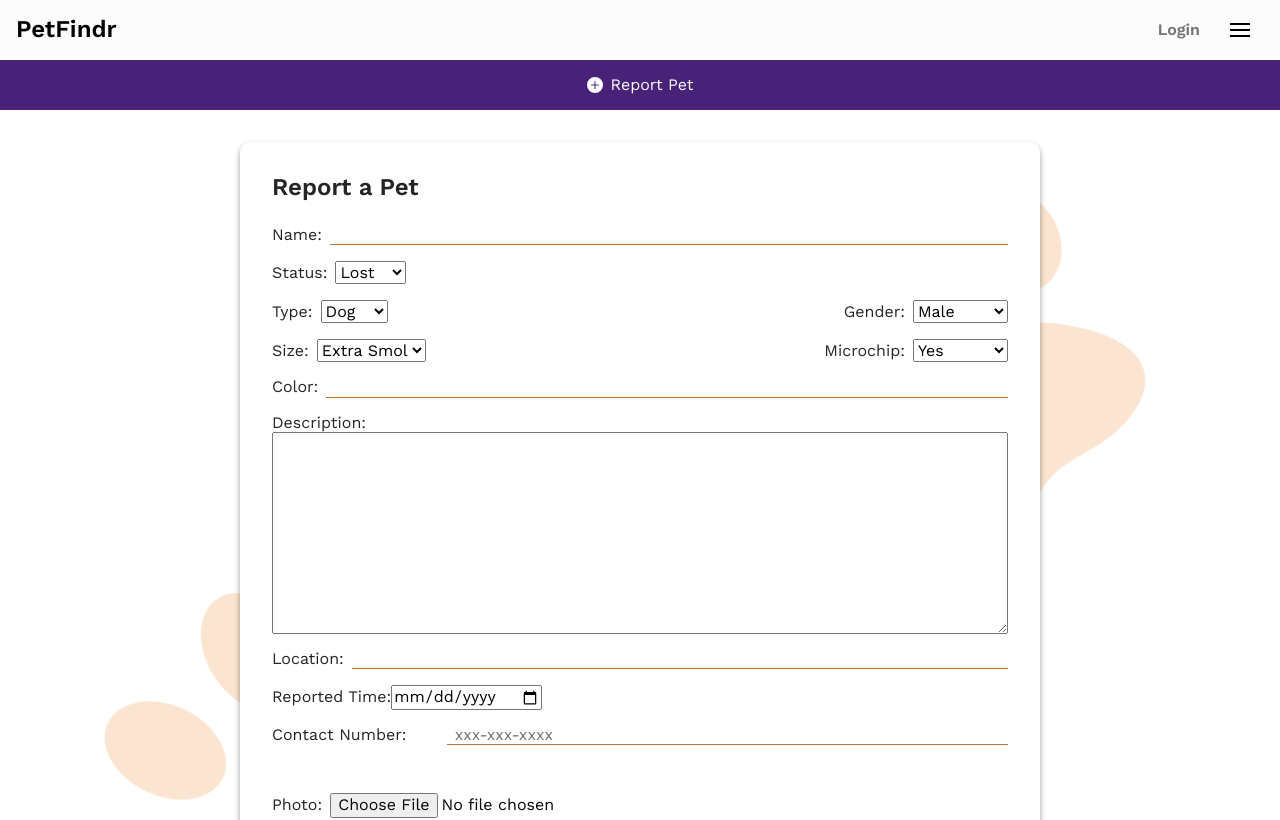
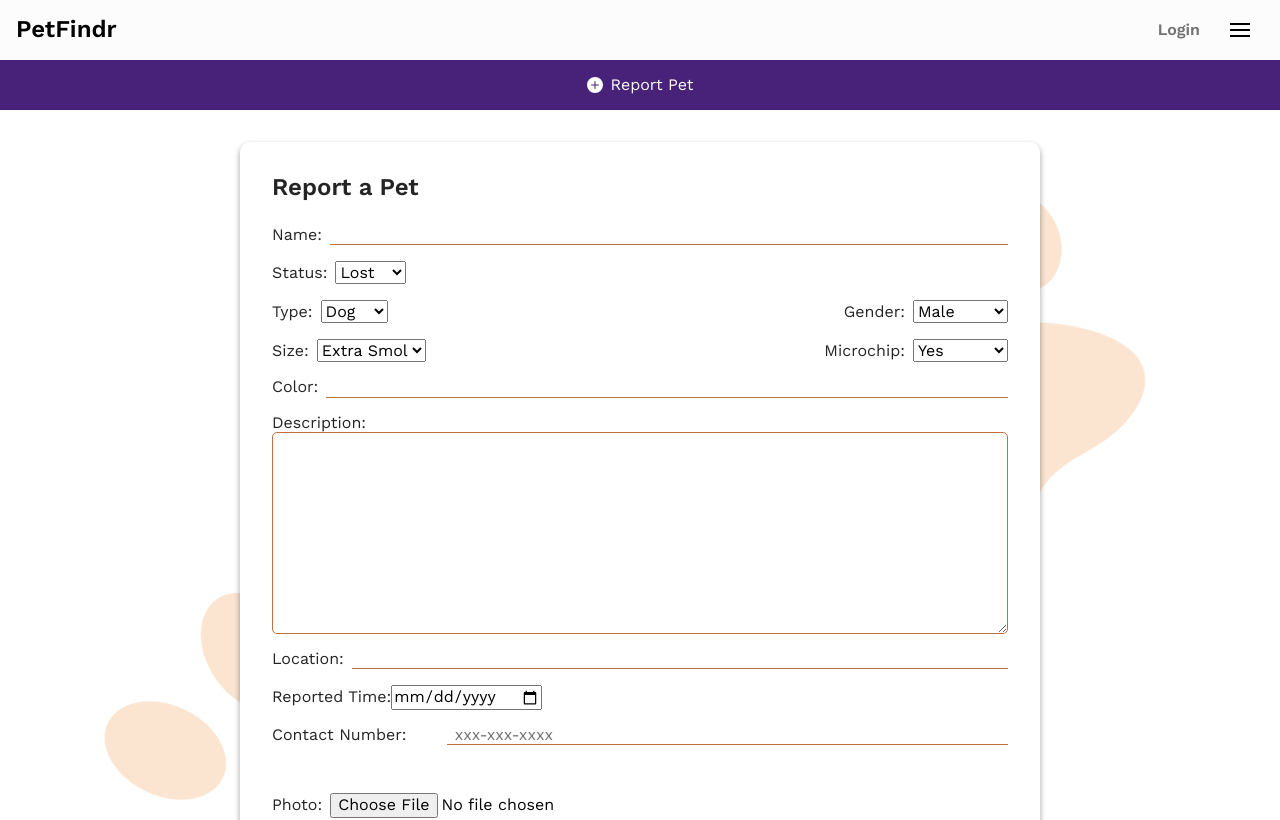
Before and after one commit to PetFindrSEI/pet-findr-frontend, a React (Create React App) app: page /report-pet in a window 1280 px wide. Shown: the top 820 px of the page. Built offline with nearby package versions, Linux system fonts and the light colour scheme; no server answers; sample sign-in values are in the browser's storage.

Commit message:
Change styling on textarea to be more reponsive Co-authored-by: Melissa ‘Queen of Brooklyn’ Morgan melissamorganc@gmail.com

```diff
--- a/src/components/AddPets/AddPets.js
+++ b/src/components/AddPets/AddPets.js
@@ -175,7 +175,7 @@ function AddPets({ loggedIn }) {
               onChange={handleChange}
               value={newPet.description}
               rows='10'
-              cols='10'
+              cols='50'
             />
           </div>
 
--- a/src/components/AddPets/AddPets.module.css
+++ b/src/components/AddPets/AddPets.module.css
@@ -52,6 +52,9 @@
 }
 .reportCard form .textArea textarea {
   padding: 0.5rem;
+  border-color: #bf733b;
+  border-radius: 5px;
+  max-width: 100%;
 }
 /* All Inputs Type Text */
 .reportCard form input[type='text'],
```
